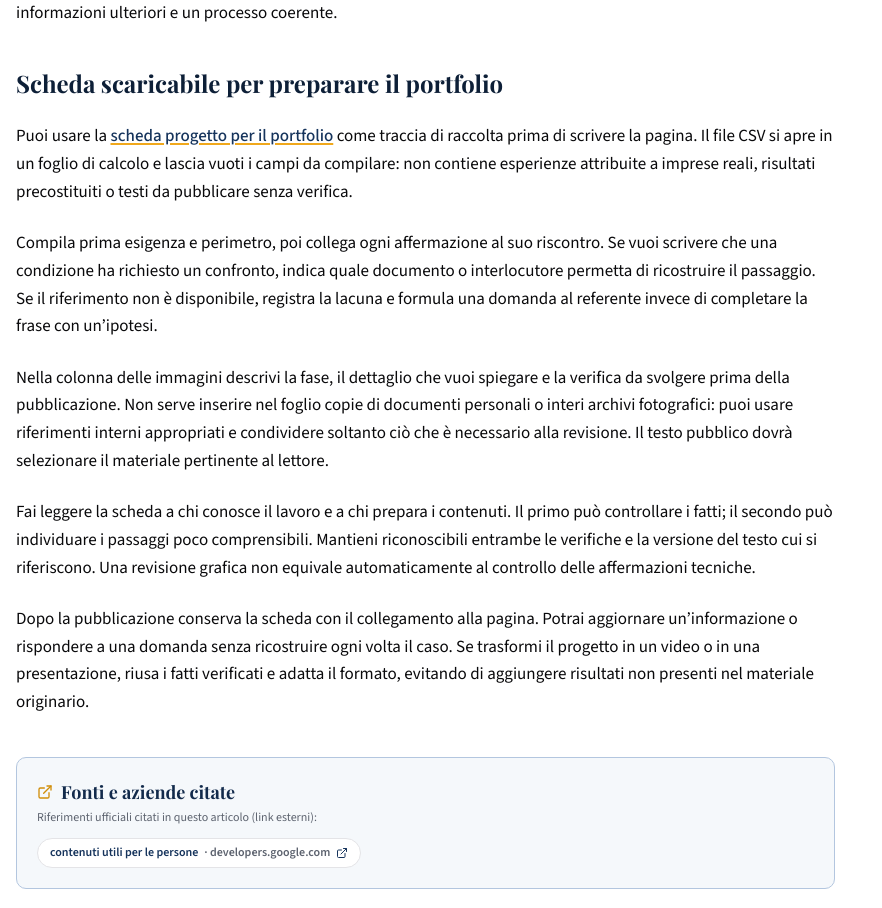
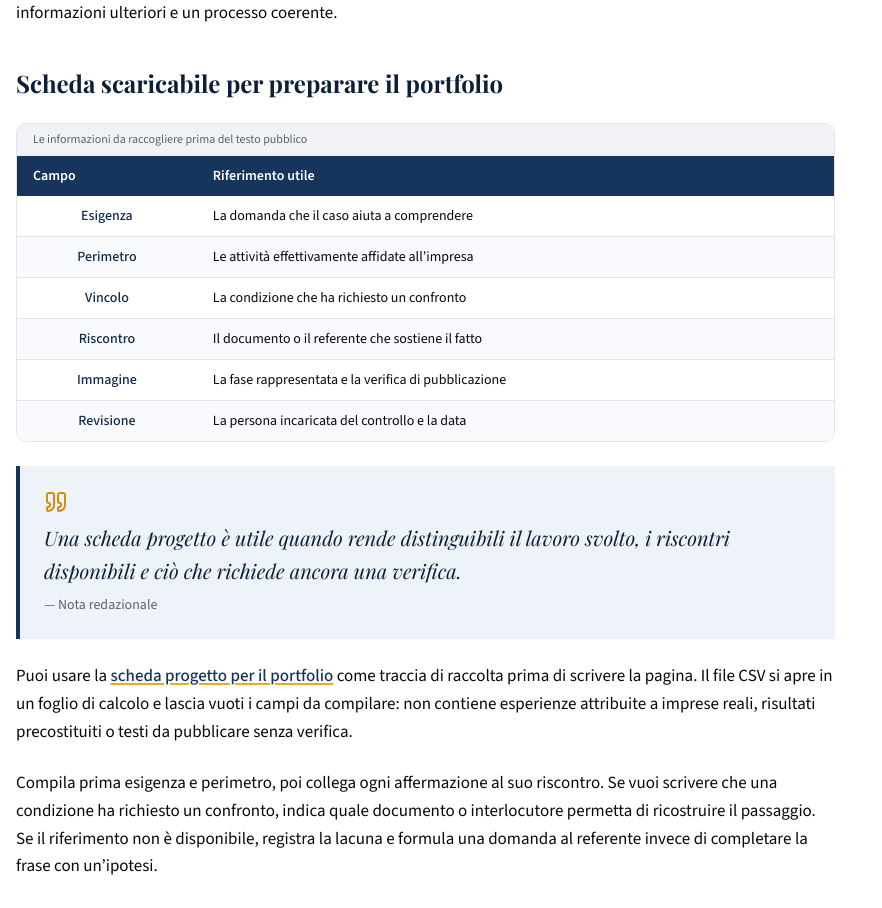
Before and after one commit to Ediliziaio/corriere-edile, a Next.js app: page /articolo/portfolio-lavori-impresa-edile-2027 in a window 1280 px wide. Shown: the part 7840-8748 px from the top of the page, without its empty margins (0-882 px from the left). Built offline with nearby package versions, Linux system fonts and the light colour scheme.

Commit message:
Add a readable portfolio worksheet table and editorial takeaway

```diff
--- a/src/data/fullArticles/editorial-native.ts
+++ b/src/data/fullArticles/editorial-native.ts
@@ -247,6 +247,45 @@ export const editorialNative: FullArticle[] = [
       "id": "scheda-scaricabile-per-preparare-il-portfolio"
     },
     {
+      "type": "table",
+      "caption": "Le informazioni da raccogliere prima del testo pubblico",
+      "head": [
+        "Campo",
+        "Riferimento utile"
+      ],
+      "rows": [
+        [
+          "Esigenza",
+          "La domanda che il caso aiuta a comprendere"
+        ],
+        [
+          "Perimetro",
+          "Le attività effettivamente affidate all’impresa"
+        ],
+        [
+          "Vincolo",
+          "La condizione che ha richiesto un confronto"
+        ],
+        [
+          "Riscontro",
+          "Il documento o il referente che sostiene il fatto"
+        ],
+        [
+          "Immagine",
+          "La fase rappresentata e la verifica di pubblicazione"
+        ],
+        [
+          "Revisione",
+          "La persona incaricata del controllo e la data"
+        ]
+      ]
+    },
+    {
+      "type": "quote",
+      "text": "Una scheda progetto è utile quando rende distinguibili il lavoro svolto, i riscontri disponibili e ciò che richiede ancora una verifica.",
+      "author": "Nota redazionale"
+    },
+    {
       "type": "p",
       "text": "Puoi usare la [scheda progetto per il portfolio](/risorse/scheda-portfolio-lavori-impresa-edile.csv) come traccia di raccolta prima di scrivere la pagina. Il file CSV si apre in un foglio di calcolo e lascia vuoti i campi da compilare: non contiene esperienze attribuite a imprese reali, risultati precostituiti o testi da pubblicare senza verifica."
     },
```
